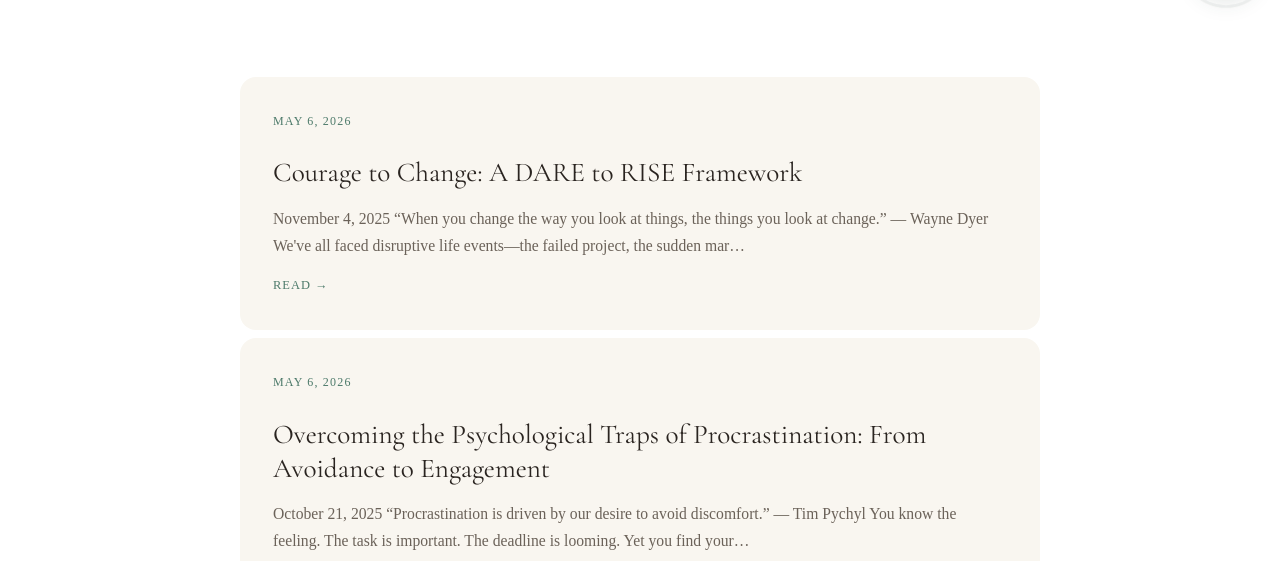
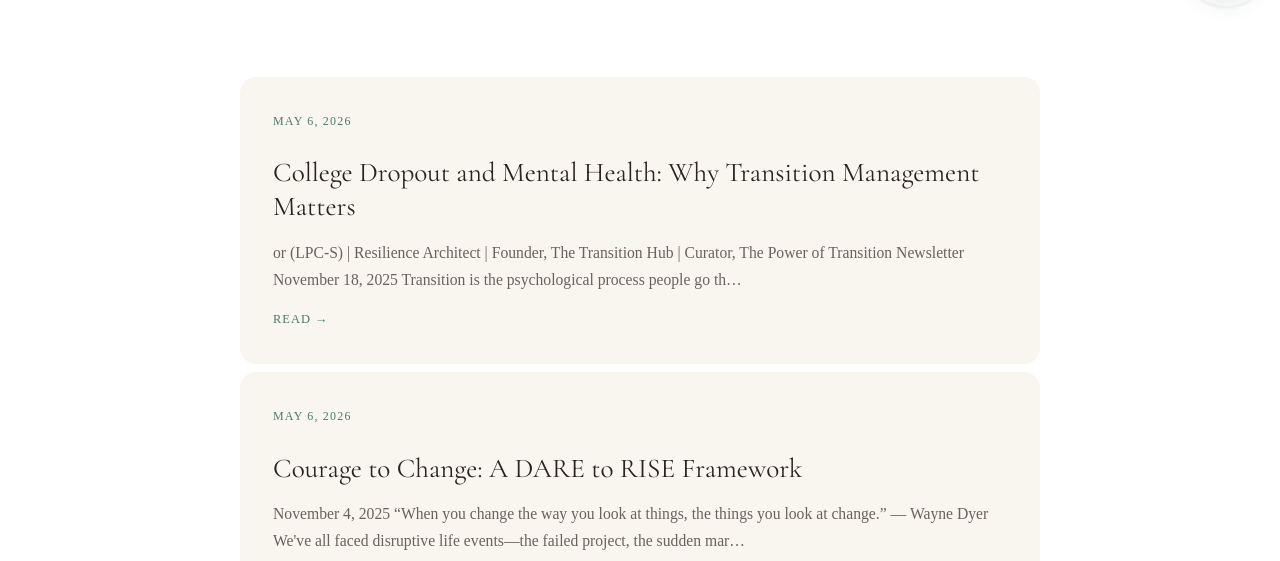
Before and after one commit to JFeelgoodOfficial/DrKennedyMusamali, a website: page blog.html in a window 1280 px wide. Shown: the part 783-1344 px from the top of the page. Drawn offline with nearby package versions, Linux system fonts and the light colour scheme.

Commit message:
Update blog index

```diff
--- a/blog.html
+++ b/blog.html
@@ -52,6 +52,12 @@
 </section>
 <section class="post-list">
 <!-- POSTS_START -->
+<a href="/blog/2026-05-06-college-dropout-and-mental-health-why-transition-management-.html" class="post-item">
+  <div class="post-item-date">May 6, 2026</div>
+  <h3 class="post-item-title">College Dropout and Mental Health: Why Transition Management Matters</h3>
+  <p class="post-item-excerpt">or (LPC-S) | Resilience Architect | Founder, The Transition Hub | Curator, The Power of Transition Newsletter November 18, 2025 Transition is the psychological process people go th…</p>
+  <span class="post-item-arrow">Read →</span>
+</a>
 <a href="/blog/2026-05-06-courage-to-change-a-dare-to-rise-framework.html" class="post-item">
   <div class="post-item-date">May 6, 2026</div>
   <h3 class="post-item-title">Courage to Change: A DARE to RISE Framework</h3>
```
